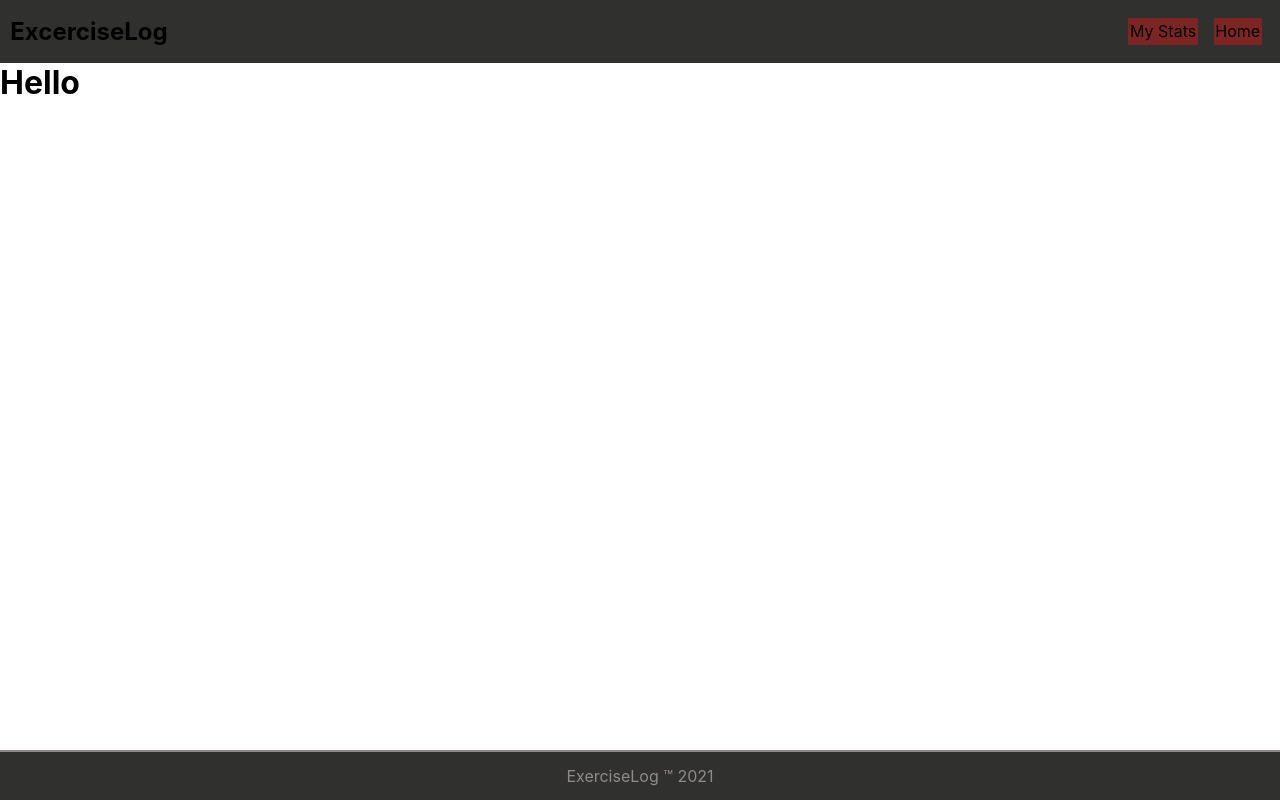
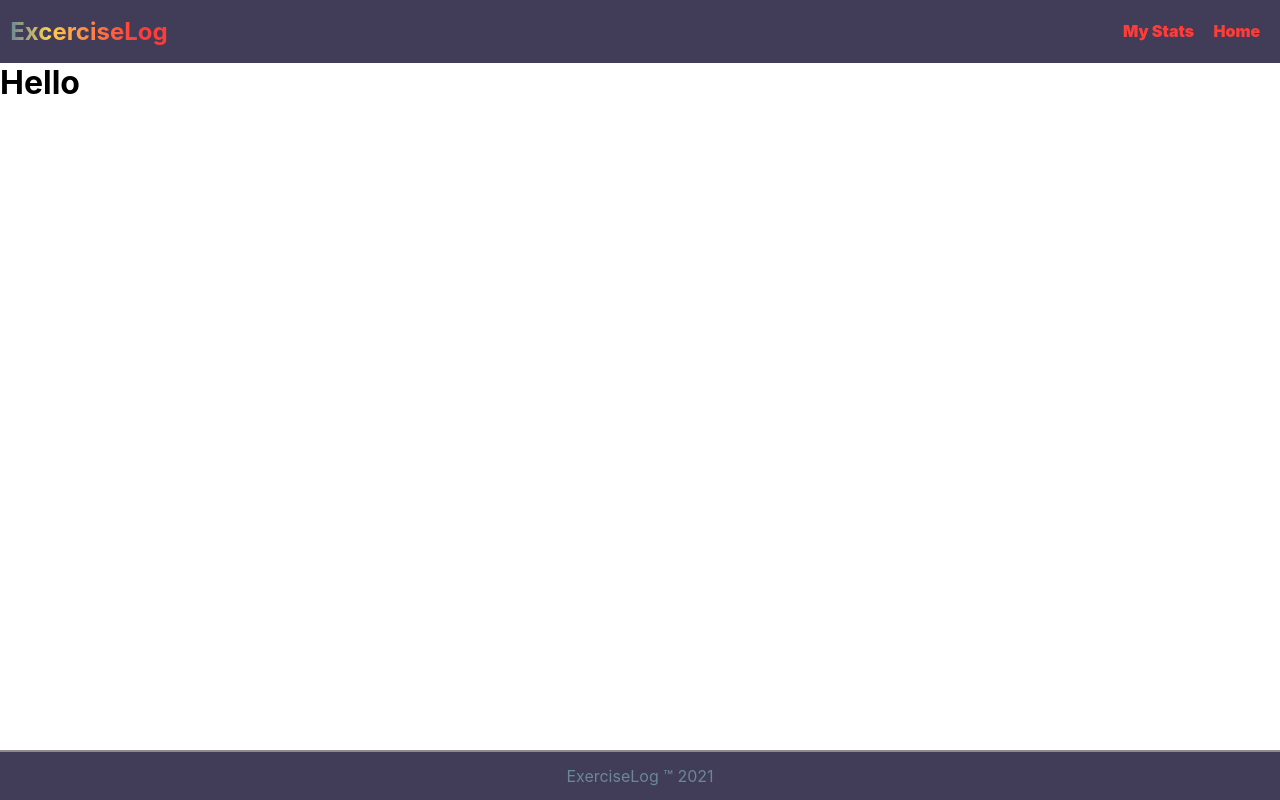
Before and after one commit to cat403/exercise_app, a React (Create React App) app: page / in a window 1280 px wide. Built offline with nearby package versions, Linux system fonts and the light colour scheme.

Commit message:
did a lot of styling for the buttons and the psuedo logo but not happy witht the colors

```diff
--- a/src/Footer.css
+++ b/src/Footer.css
@@ -1,6 +1,6 @@
 .footer {
-  background-color: #30302f;
-  color: #918a8a;
+  background-color: var(--english-violet);
+  color: var(--light-slate-grey);
   border-top: 2px solid #918a8a;
 
   display: flex;
@@ -12,5 +12,5 @@
   width: 100vw;
 }
 .footer p {
-  background-color: #30302f;
+  background-color: var(--english-violet);
 }
--- a/src/Footer.js
+++ b/src/Footer.js
@@ -1,5 +1,6 @@
 import React from "react";
 import "./Footer.css";
+import "./variables.css";
 function Footer() {
   return (
     <div className="footer">
--- a/src/Navigation.css
+++ b/src/Navigation.css
@@ -5,15 +5,22 @@
   align-items: center;
   padding: 0.8vw;
 
-  background-color: #30302f;
+  background-color: var(--english-violet);
 }
 
 .logo-container {
-  background-color: #30302f;
+  background-color: var(--english-violet);
 }
-
 .logo-container h1 {
-  background: linear-gradient();
+  background: linear-gradient(
+    0.25turn,
+    var(--light-slate-grey),
+    var(--maize-crayola),
+    50%,
+    var(--tart-orange) 80%
+  );
+  background-clip: text;
+  color: transparent;
 }
 
 .nav-bar ul {
@@ -21,10 +28,30 @@
   list-style-type: none;
 }
 .nav-bar ul li {
+  position: relative;
   padding: 0.2rem 0.1rem 0.2rem 0.1rem;
   margin: 0.5rem;
-  background-color: #7d2525;
+  color: var(--tart-orange);
+
+  font-weight: 900;
 }
+
+.nav-bar ul li ::before {
+  content: "";
+  position: absolute;
+  bottom: 0;
+  left: 45%;
+  width: 5%;
+  height: 2px;
+  background-color: transparent;
+  transition: all 0.5s ease-in;
+}
+.nav-bar ul li:hover ::before {
+  background-color: var(--tart-orange);
+  transform: scaleX(18);
+  left: 47%;
+}
+
 a,
 a:hover,
 a:focus,
--- /dev/null
+++ b/src/variables.css
@@ -0,0 +1,7 @@
+:root {
+  --tart-orange: #ff3c38;
+  --maize-crayola: #ffd151;
+  --navajo-white: #ffdda1;
+  --english-violet: #413c58;
+  --light-slate-grey: #698996;
+}
```
